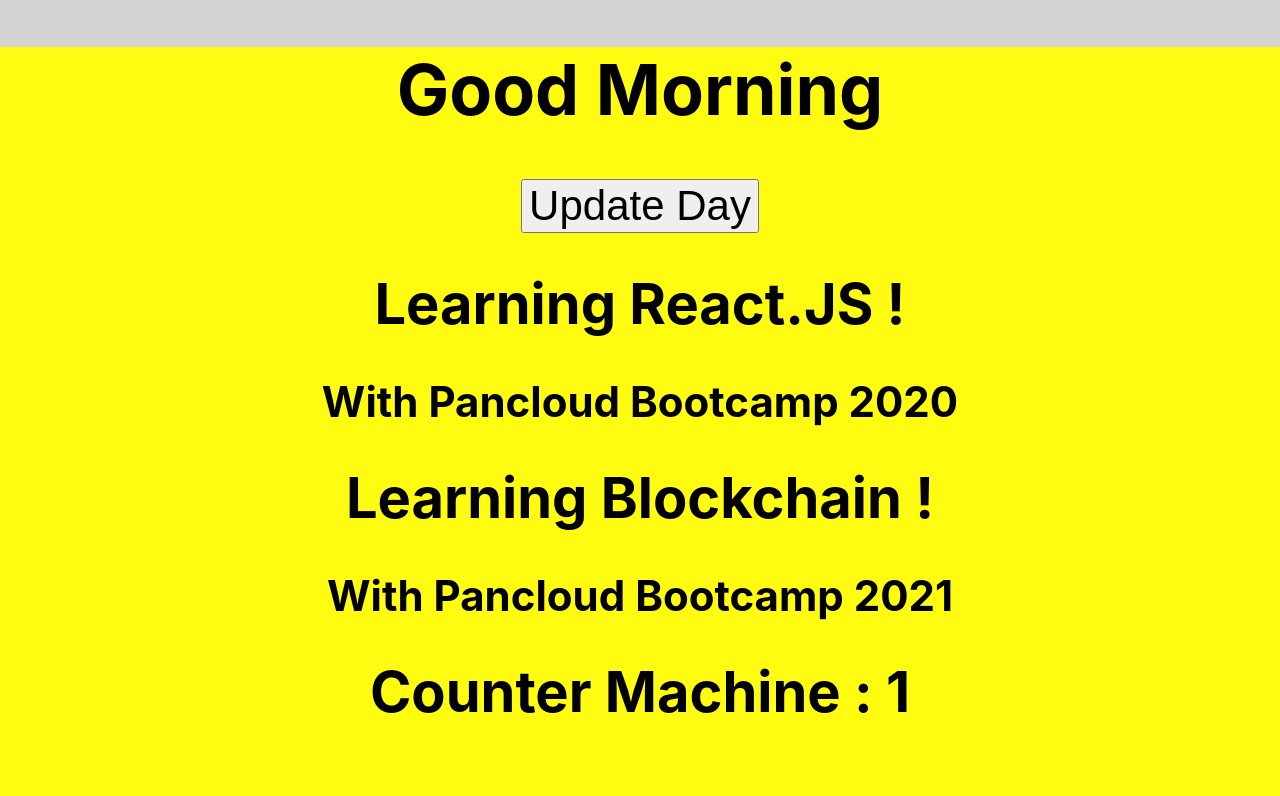
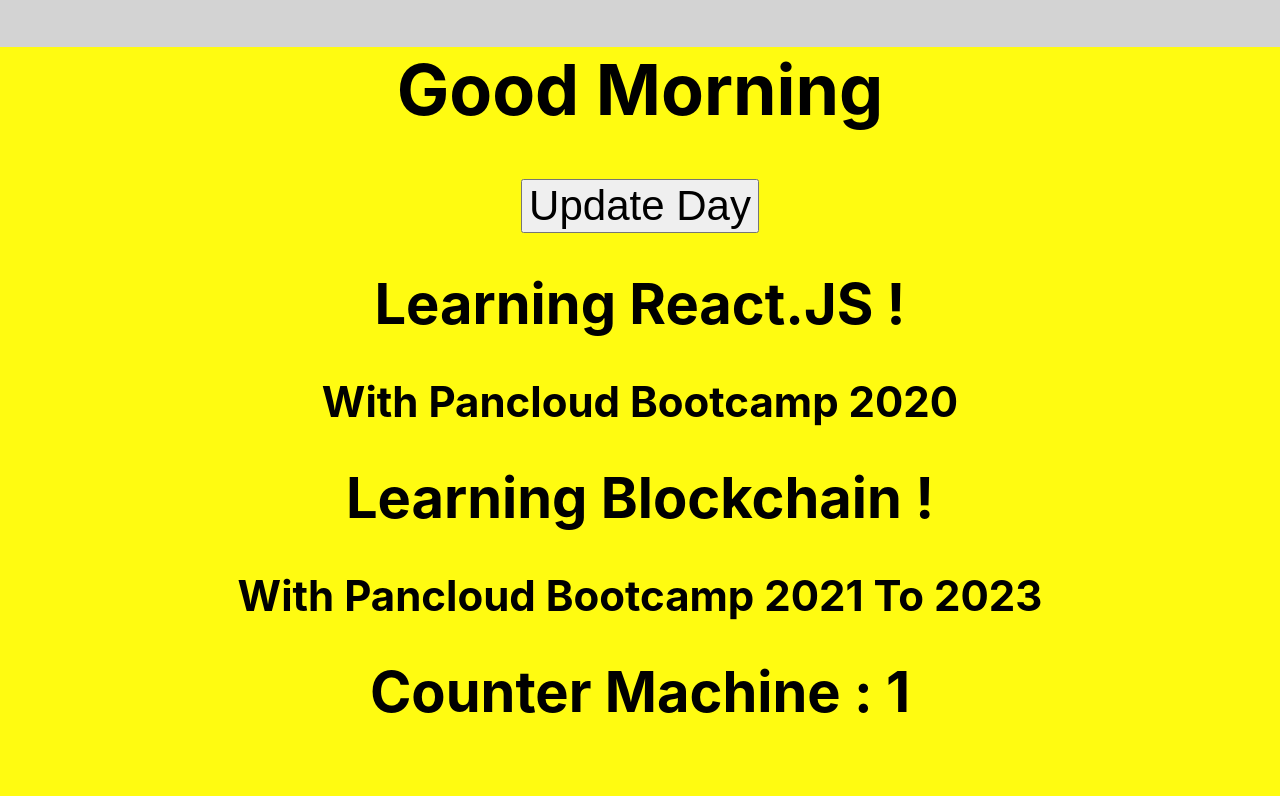
Before and after one commit to AhmedShaykh/Learn-React.JS, a React (Create React App) app: page / in a window 1280 px wide. Shown: the top 796 px of the page. Built offline with nearby package versions, Linux system fonts and the light colour scheme; the HTML template or start-up script is replaced by a standard one.

Commit message:
It's Time To Push !

```diff
--- a/src/App.jsx
+++ b/src/App.jsx
@@ -10,7 +10,7 @@
       <h1 className='heading'>Good {isMorning ? 'Morning' : 'Night'}</h1>
       <button className='btn' onClick={() => setMorning(!isMorning)}>Update Day</button>
       <Props techName='React.JS !' yearName='2020' />
-      <Props techName='Blockchain !' yearName='2021' />
+      <Props techName='Blockchain !' yearName='2021 To 2023' />
       <UseState />
     </div>
   );
```
